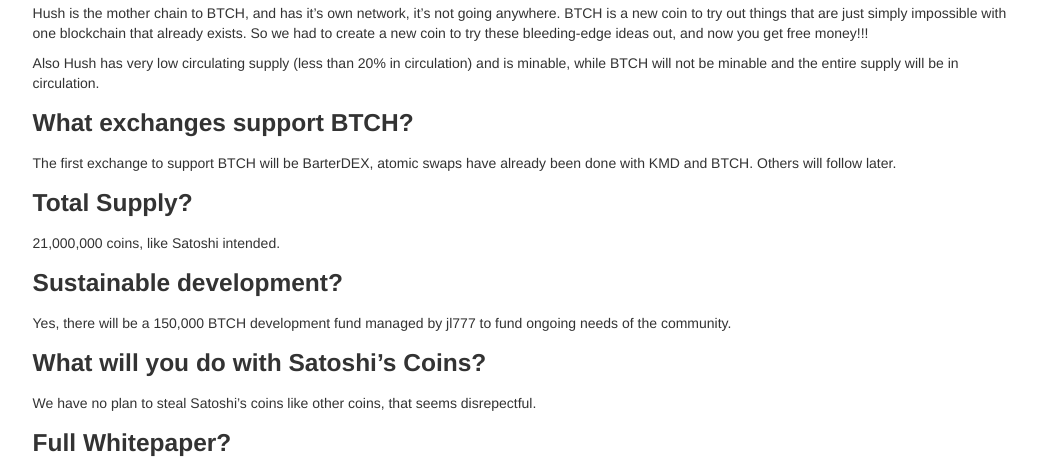
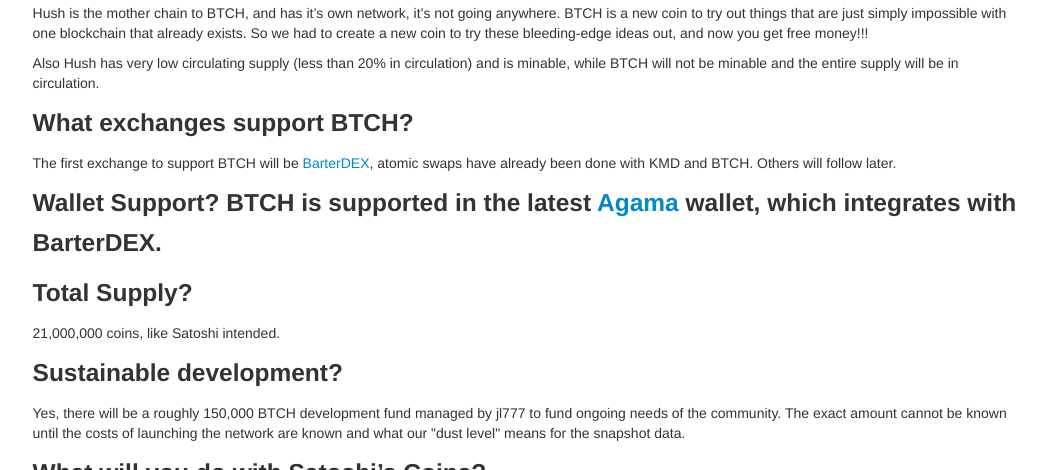
Before and after one commit to bitcoinhush/bitcoinhush.github.io, a plain HTML site: page index.html in a window 1280 px wide. Shown: the part 1423-1893 px from the top of the page, without its empty margins (110-1156 px from the left). Drawn offline with nearby package versions, Linux system fonts and the light colour scheme; a script that the page names is missing.

Commit message:
Add links to BarterDEX, section about wallets, and clarify dev fund

```diff
--- a/index.html
+++ b/index.html
@@ -104,7 +104,11 @@
 
           <h3 id="what-exchanges-support-btch">What exchanges support BTCH?</h3>
 
-          <p>The first exchange to support BTCH will be BarterDEX, atomic swaps have already been done with KMD and BTCH. Others will follow later.</p>
+          <p>The first exchange to support BTCH will be <a href="https://github.com/KomodoPlatform/BarterDEX/releases">BarterDEX</a>, atomic swaps have already been done with KMD and BTCH. Others will follow later.</p>
+
+          <h3 id="wallets">Wallet Support?</a>
+
+          BTCH is supported in the latest <a href="https://komodoplatform.com/en/downloads">Agama</a> wallet, which integrates with BarterDEX.
 
           <h3 id="total-supply">Total Supply?</h3>
 
@@ -112,7 +116,8 @@
 
           <h3 id="sustainable-development">Sustainable development?</h3>
 
-          <p>Yes, there will be a 150,000 BTCH development fund managed by jl777 to fund ongoing needs of the community.</p>
+          <p>Yes, there will be a roughly 150,000 BTCH development fund managed by jl777 to fund ongoing needs of the community. The
+          exact amount cannot be known until the costs of launching the network are known and what our "dust level" means for the snapshot data.</p>
 
           <h3 id="what-will-you-do-with-satoshis-coins">What will you do with Satoshi’s Coins?</h3>
 
```
